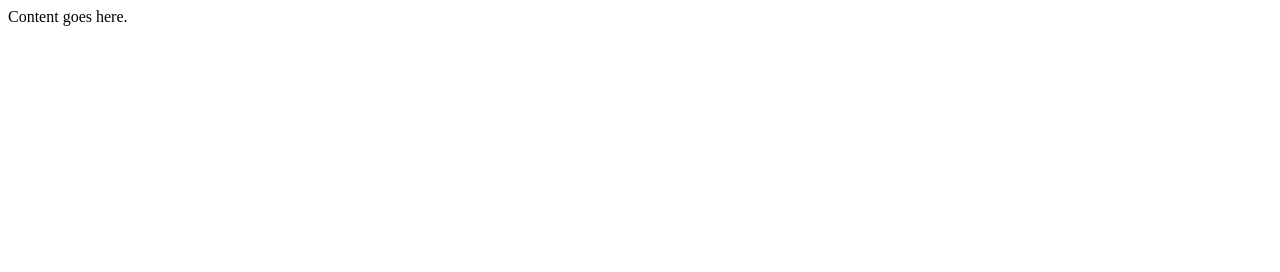
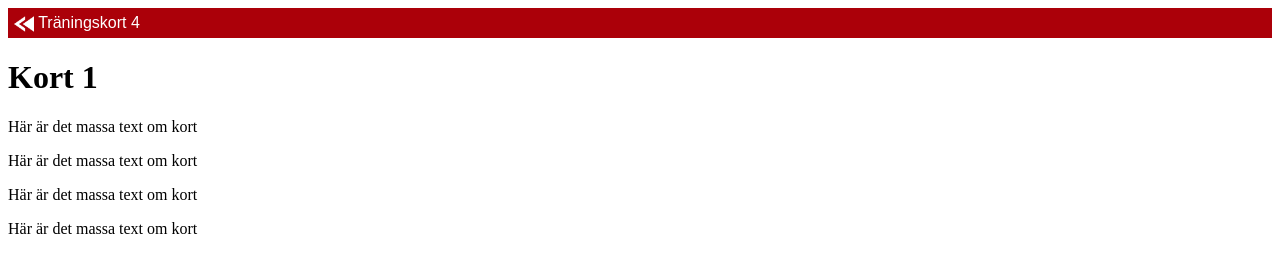
Before and after one commit to robinrogne/VS_T, a website: page TeleCoach/TeleCoach/www/trainingCard4.html in a window 1280 px wide. Drawn offline with Linux system fonts and the light colour scheme.

Commit message:
skit på dig

```diff
--- a/TeleCoach/TeleCoach/www/css/index.css
+++ b/TeleCoach/TeleCoach/www/css/index.css
@@ -23,7 +23,7 @@ background-color: #F62B2B;
 background-image: -webkit-gradient(linear, left top, left bottom, from(#F62B2B), to(#D20202));
 background-image: -webkit-linear-gradient(top, #F62B2B, #D20202);
 background-image: -moz-linear-gradient(top, #F62B2B, #D20202);
-background-image: -ms-linear-gradient(top, #F62B2B, #D20202);
+/*background-image: -ms-linear-gradient(top, #F62B2B, #D20202);*/
 background-image: -o-linear-gradient(top, #F62B2B, #D20202);
 background-image: linear-gradient(to bottom, #F62B2B, #D20202);
 filter:progid:DXImageTransform.Microsoft.gradient(GradientType=0,startColorstr=#F62B2B, endColorstr=#D20202);
@@ -36,7 +36,7 @@ margin-bottom: 3%;
  background-color: #E40A0A; background-image: -webkit-gradient(linear, left top, left bottom, from(#E40A0A), to(#9F0202));
  background-image: -webkit-linear-gradient(top, #E40A0A, #9F0202);
  background-image: -moz-linear-gradient(top, #E40A0A, #9F0202);
- background-image: -ms-linear-gradient(top, #E40A0A, #9F0202);
+ /*background-image: -ms-linear-gradient(top, #E40A0A, #9F0202);*/
  background-image: -o-linear-gradient(top, #E40A0A, #9F0202);
  background-image: linear-gradient(to bottom, #E40A0A, #9F0202);filter:progid:DXImageTransform.Microsoft.gradient(GradientType=0,startColorstr=#E40A0A, endColorstr=#9F0202);
 
@@ -48,3 +48,24 @@ margin-bottom: 3%;
 #centerContentTrainingcard{
     margin-top:30%;
 }
+
+.header{
+    line-height:30px;
+    width:100%;
+    height:30px;
+    background-color:#ab0009;
+    font-family: "Arial", sans-serif;
+    color:white;
+}
+
+.texts{
+    padding-top:6px;
+
+
+    vertical-align:middle;
+
+}
+
+div{
+
+}
--- a/TeleCoach/TeleCoach/www/trainingCard4.html
+++ b/TeleCoach/TeleCoach/www/trainingCard4.html
@@ -1,9 +1,24 @@
 <!DOCTYPE html>
 <html>
 <head>
-    <title></title>
+    <link href="css/index.css" rel="stylesheet" />
 </head>
 <body>
-    <div>Content goes here.</div>
+    <!--<div class="header">
+        <div class="texts">
+           <button onclick="backwards()"><</button>
+            Träningskort 4
+
+
+        </div>
+    </div>-->
+    <div class="header">
+         <img onclick="goBack()" style="width:20px; height:20px; vertical-align:middle; padding-left:6px;" src="img/backward-white.png"/>
+         Träningskort 4
+    </div>
+    <h1>Kort 1</h1>
+    <p>Här är det massa text om kort</p>
+    <p>Här är det massa text om kort</p>   <p>Här är det massa text om kort</p> <p>Här är det massa text om kort</p>
+
 </body>
 </html>
```
Also changed, not shown: TeleCoach/TeleCoach/www/img/backward-white.png (added), TeleCoach/TeleCoach/www/img/rewind-5-icon-256.png (added), 1 other file.
